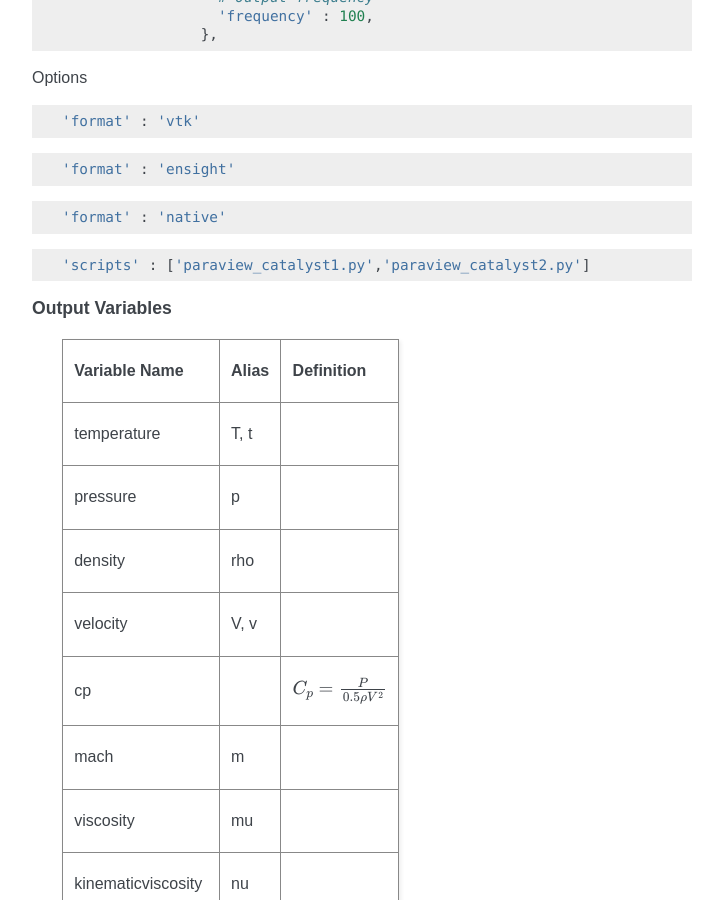
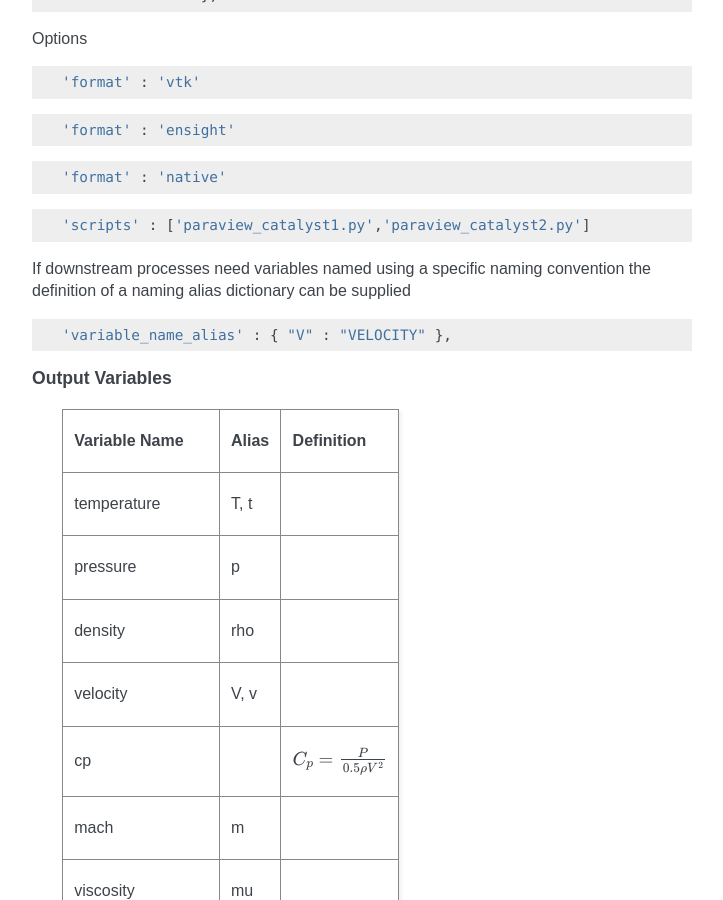
Before and after one commit to zCFD/zCFDguide, a Sphinx documentation site: the page built from docs/source/control-dict.rst, in a window 1280 px wide and 900 px high, scrolled down 18624 px. Shown: the whole window, without its empty margins (388-1111 px from the left). Built offline with Sphinx 7.4.7, drawn with Linux system fonts in a browser that asks for light colours; some of the changed text lies outside the part shown.

Commit message:
Added documentation on variable name aliasing

```diff
--- a/docs/source/control-dict.rst
+++ b/docs/source/control-dict.rst
@@ -383,7 +383,7 @@
 
 .. code-block:: python
 
-from zcfd.solvers.utils.DGNodalLocations import *
+    from zcfd.solvers.utils.DGNodalLocations import *
 
 
 .. code-block:: python
@@ -1030,6 +1030,12 @@
 
     'scripts' : ['paraview_catalyst1.py','paraview_catalyst2.py']
 
+If downstream processes need variables named using a specific naming convention the definition of a naming alias dictionary can be supplied
+
+.. code-block:: python
+
+    'variable_name_alias' : { "V" : "VELOCITY" },
+
 
 .. topic:: Output Variables
 
```
